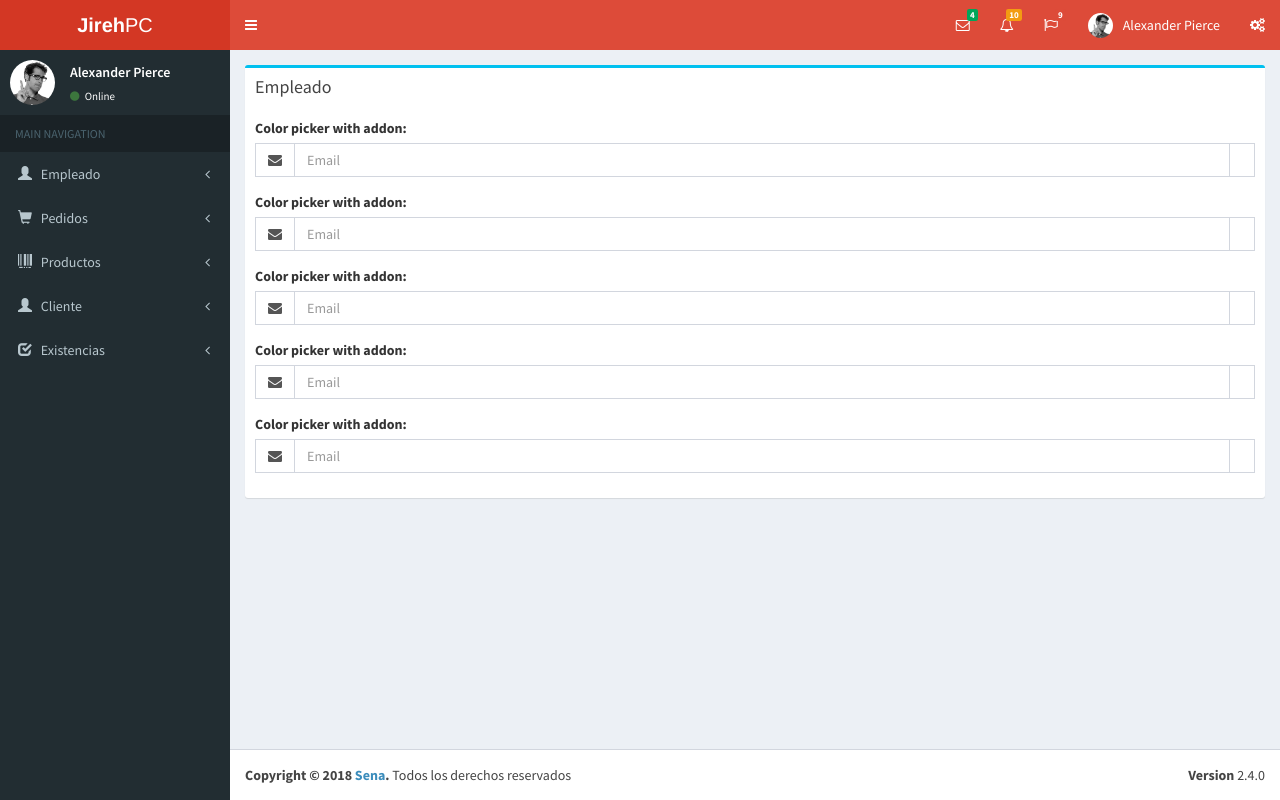
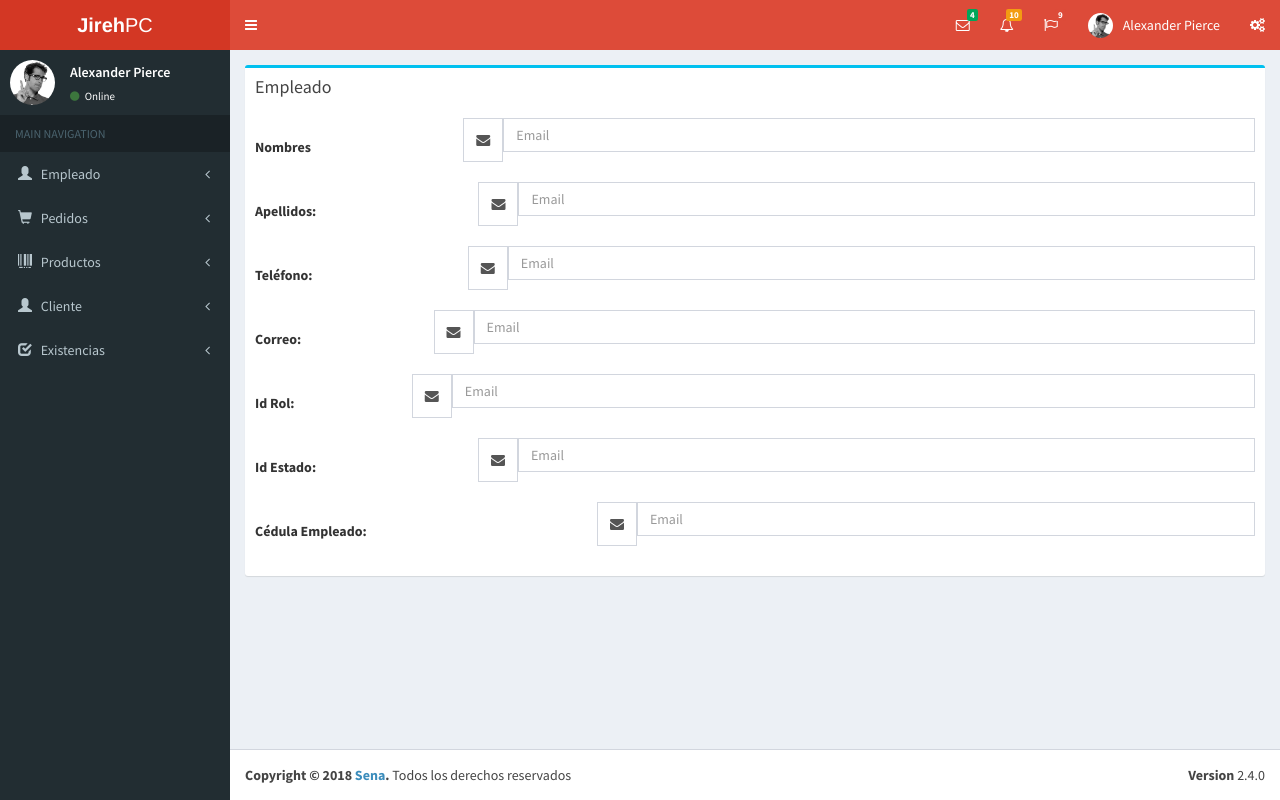
Before and after one commit to dawinson1/jirehPC, a PHP site: page /empleado/formEmpleado in a window 1280 px wide. Run offline with PHP 8.4, Linux system fonts and the light colour scheme; some libraries are stand-ins or nearby versions.

Commit message:
formulario para organizar

```diff
--- a/application/view/empleado/formEmpleado.php
+++ b/application/view/empleado/formEmpleado.php
@@ -4,85 +4,59 @@
             <div class="box-header">
               <h3 class="box-title">Empleado</h3>
             </div>
-            <div class="box-body">
-
-              <div class="form-group">
-                <label>Color picker with addon:</label>
-
-                <div class="input-group my-colorpicker2 colorpicker-element">
+            <div class="box-body">  <!--<div class="input-group">
                 <span class="input-group-addon"><i class="fa fa-envelope"></i></span>
                 <input type="email" class="form-control" placeholder="Email">
+              </div>-->
 
-                  <div class="input-group-addon">
-                    <i></i>
-                  </div>
-                </div>
-                <!-- /.input group -->
-              </div>
-              <div class="form-group">
-                <label>Color picker with addon:</label>
-
-                <div class="input-group my-colorpicker2 colorpicker-element">
+              <div class="input-group">
+                <label for="">Nombres</label>
                 <span class="input-group-addon"><i class="fa fa-envelope"></i></span>
                 <input type="email" class="form-control" placeholder="Email">
+              </div><br>
 
-                  <div class="input-group-addon">
-                    <i></i>
-                  </div>
-                </div>
-                <!-- /.input group -->
-              </div>
-              <!-- /.form group -->
-              <div class="form-group">
-                <label>Color picker with addon:</label>
-
-                <div class="input-group my-colorpicker2 colorpicker-element">
+              <div class="input-group">
+              <label for="">Apellidos:</label>
                 <span class="input-group-addon"><i class="fa fa-envelope"></i></span>
                 <input type="email" class="form-control" placeholder="Email">
+              </div><br>
 
-                  <div class="input-group-addon">
-                    <i></i>
-                  </div>
-                </div>
-                <!-- /.input group -->
-              </div>
-
-              <!-- Color Picker -->
-              <div class="form-group">
-                <label>Color picker with addon:</label>
-
-                <div class="input-group my-colorpicker2 colorpicker-element">
+              <div class="input-group">
+              <label for="">Teléfono:</label>
                 <span class="input-group-addon"><i class="fa fa-envelope"></i></span>
                 <input type="email" class="form-control" placeholder="Email">
+              </div><br>
 
-                  <div class="input-group-addon">
-                    <i></i>
-                  </div>
-                </div>
-                <!-- /.input group -->
-              </div>
-              <!-- /.form group -->
-
-              <!-- time Picker -->
-              <div class="form-group">
-                <label>Color picker with addon:</label>
-
-                <div class="input-group my-colorpicker2 colorpicker-element">
+              <div class="input-group">
+              <label for="">Correo:</label>
                 <span class="input-group-addon"><i class="fa fa-envelope"></i></span>
                 <input type="email" class="form-control" placeholder="Email">
+              </div> <br>
 
-                  <div class="input-group-addon">
-                    <i></i>
-                  </div>
+              <div class="input-group">
+              <label for="">Id Rol:</label>
+                <span class="input-group-addon"><i class="fa fa-envelope"></i></span>
+                <input type="email" class="form-control" placeholder="Email">
+              </div> <br>
+
+              <div class="input-group">
+              <label for="">Id Estado:</label>
+                <span class="input-group-addon"><i class="fa fa-envelope"></i></span>
+                <input type="email" class="form-control" placeholder="Email">
+              </div><br>
+
+              <div class="input-group">
+              <label for="">  Cédula Empleado:</label>
+                <span class="input-group-addon"><i class="fa fa-envelope"></i></span>
+                <input type="email" class="form-control" placeholder="Email">
+              </div><br>
+
+
+
                 </div>
-                <!-- /.input group -->
-              </div>
-                  <!-- /.input group -->
-                </div>
-                <!-- /.form group -->
               </div>
             </div>
-            <!-- /.box-body -->
+
           </div>
           </section>
           </div>
```
